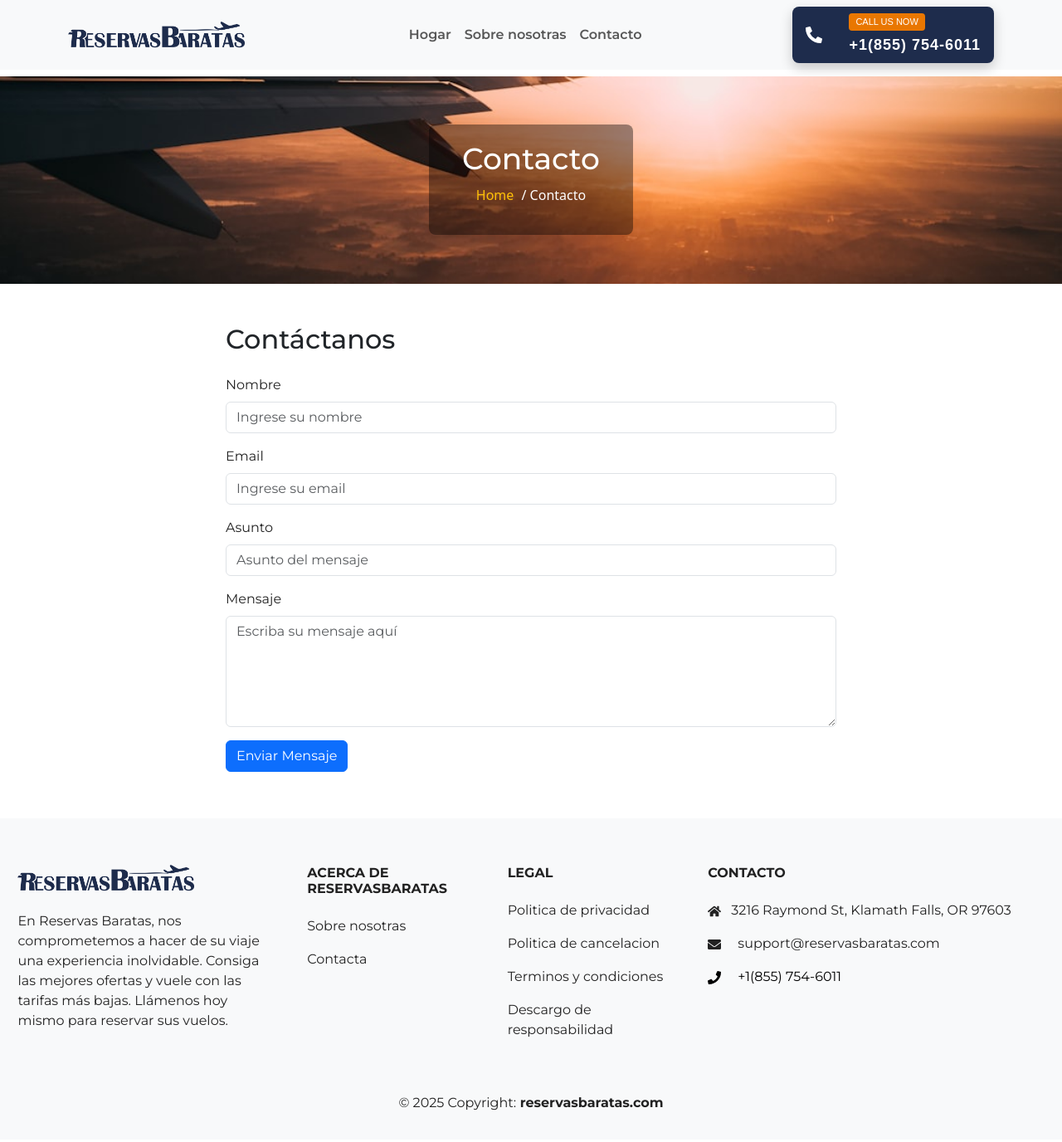
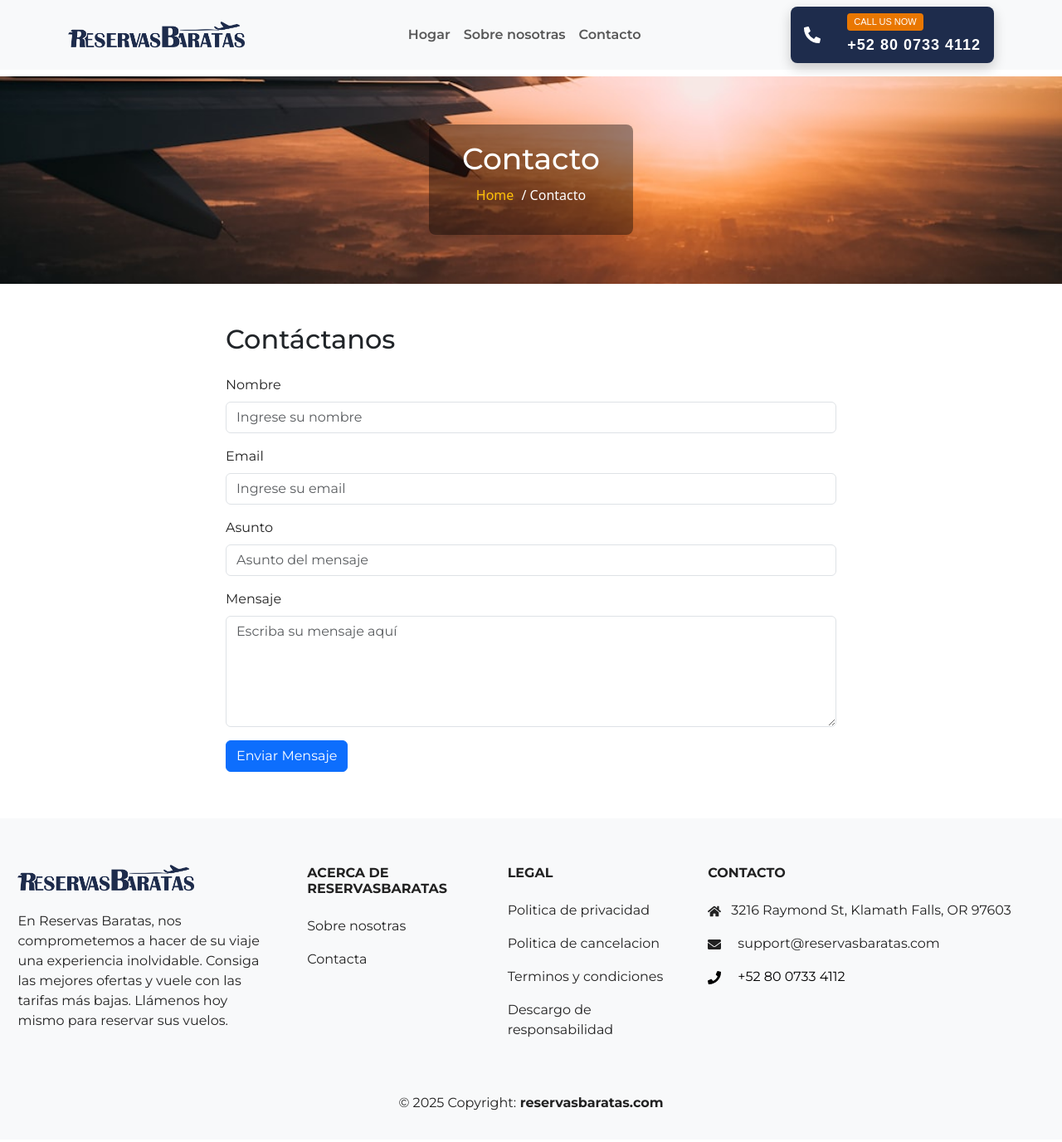
Before and after one commit to acedeveloper-byte/reservasbaratas.com, a Next.js app: page /contacto in a window 1280 px wide. Shown: the top 1376 px of the page at 83% size. Built offline with nearby package versions, Linux system fonts and the light colour scheme; a web font is replaced by a local one.

Commit message:
added changes

```diff
--- a/component/common/Callbtn.js
+++ b/component/common/Callbtn.js
@@ -9,7 +9,7 @@ const CallNowBanner = () => {
       </div>
       <div className="call-text">
         <span className="call-now">CALL US NOW</span>
-        <span className="phone-number"><a href="tel:+1(855) 754-6011" className='text-decoration-none text-white'>+1(855) 754-6011</a></span>
+        <span className="phone-number"><a href="tel:+52 80 0733 4112" className='text-decoration-none text-white'>+52 80 0733 4112</a></span>
       </div>
     </div>
   );
--- a/component/common/Cards.js
+++ b/component/common/Cards.js
@@ -18,7 +18,7 @@ const Cards = ({ image, routeFrom, routeTO, routeFromFull, routeToFull }) => {
       </Card.Body>
 
       <Card.Body>
-        <Button variant="dark" block> <a href="tel:+1(855) 754-6011" className="text-decoration-none text-white">CALL NOW</a></Button>
+        <Button variant="dark" block> <a href="tel:+52 80 0733 4112" className="text-decoration-none text-white">CALL NOW</a></Button>
       </Card.Body>
     </Card>
   );
--- a/component/common/Footer.js
+++ b/component/common/Footer.js
@@ -56,7 +56,7 @@ const Footer = () => {
               <h6 className="text-uppercase fw-bold mb-4">Contacto</h6>
               <p><FaHome className="me-2" /> 3216 Raymond St, Klamath Falls, OR 97603</p>
               <p><FaEnvelope className="me-3" /> support@reservasbaratas.com</p>
-              <p> <a href="tel:+1(855) 754-6011" className='text-decoration-none text-black'><FaPhone className="me-3" /> +1(855) 754-6011</a></p>
+              <p> <a href="tel:+52 80 0733 4112" className='text-decoration-none text-black'><FaPhone className="me-3" /> +52 80 0733 4112</a></p>
               {/* <p><FaPrint className="me-3" /> + 01 234 567 89</p> */}
             </Col>
           </Row>
@@ -72,4 +72,6 @@ const Footer = () => {
   )
 }
 
+
+
 export default Footer
```
